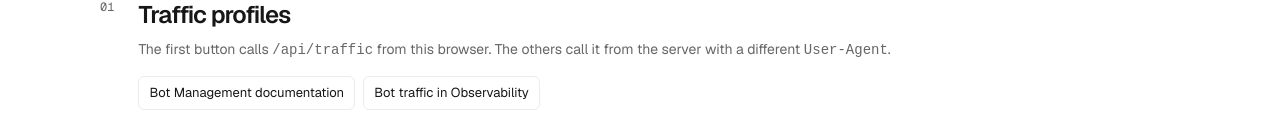
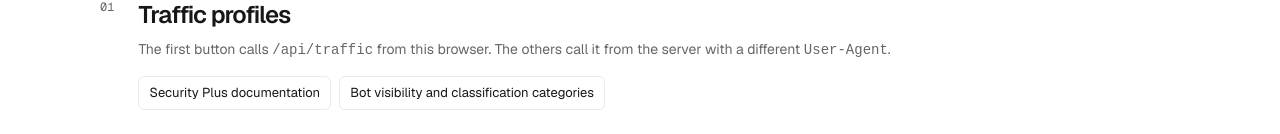
Before and after one commit to bennor/bot-signal-lab, a Next.js app: page / in a window 1280 px wide. Shown: the part 340-474 px from the top of the page. Built offline with nearby package versions, Linux system fonts and the light colour scheme.

Commit message:
Use supplied Security Plus links

```diff
--- a/components/traffic-dashboard.tsx
+++ b/components/traffic-dashboard.tsx
@@ -92,18 +92,18 @@ export function TrafficDashboard() {
             </p>
             <div className="resource-links">
               <a
-                href="https://vercel.com/docs/bot-management"
+                href="https://vercel.com/docs/vercel-firewall/security-plus"
                 target="_blank"
                 rel="noreferrer"
               >
-                Bot Management documentation
+                Security Plus documentation
               </a>
               <a
-                href="https://vercel.com/docs/observability/insights#edge-requests"
+                href="https://vercel.com/docs/bot-management#bot-visibility-and-classification-with-security-plus"
                 target="_blank"
                 rel="noreferrer"
               >
-                Bot traffic in Observability
+                Bot visibility and classification categories
               </a>
             </div>
           </div>
```
Also changed, not shown: 1 other file (tests, documents, lock files or other folders).
